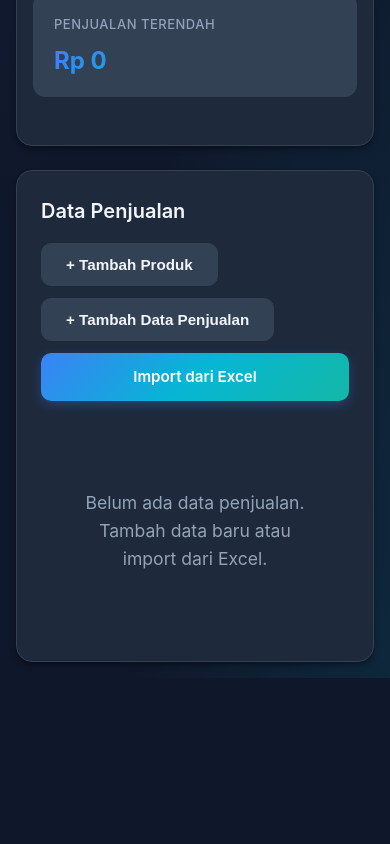
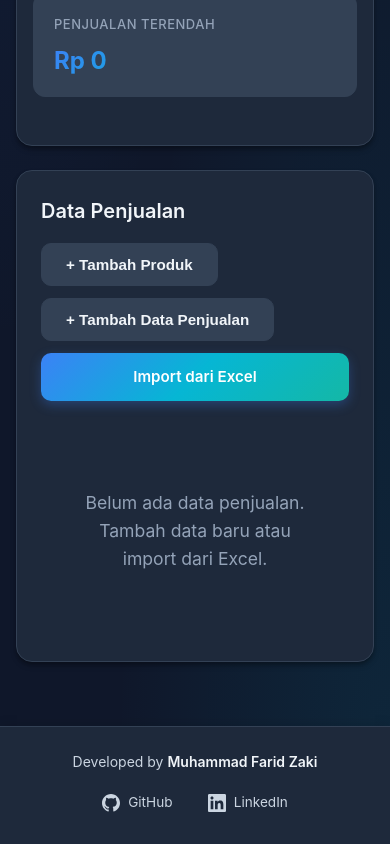
Before and after one commit to Zetakai/aplikasi-analisis-data, a React (Vite) app: page / in a window 390 px wide. Shown: the part 833-1677 px from the top of the page. Before the commit the page ends 1511 px from the top, so only its background shows below. Built offline with nearby package versions, Linux system fonts and the light colour scheme.

Commit message:
Add footer with developer info and social links (GitHub, LinkedIn)

```diff
--- a/src/App.jsx
+++ b/src/App.jsx
@@ -5,6 +5,7 @@
 import DataTable from './components/DataTable'
 import FormPenjualan from './components/FormPenjualan'
 import ProdukForm from './components/ProdukForm'
+import Footer from './components/Footer'
 import {
   calculateStatistics,
   getChartDataByBulan,
@@ -213,6 +214,8 @@
           {notification.message}
         </div>
       )}
+
+      <Footer />
     </div>
   )
 }
--- a/src/components/DataTable.jsx
+++ b/src/components/DataTable.jsx
@@ -116,14 +116,13 @@
                       onClick={(e) => {
                         e.preventDefault()
                         e.stopPropagation()
-                        if (item.id) {
+                        if (item && item.id) {
                           onDelete(item.id)
-                        } else {
-                          console.error('Delete: Item has no ID', item)
                         }
                       }}
                       className={styles.btnDelete}
                       title="Hapus"
+                      aria-label="Hapus data"
                     >
                       🗑️
                     </button>
--- /dev/null
+++ b/src/components/Footer.jsx
@@ -0,0 +1,51 @@
+import styles from '../styles/Footer.module.css'
+
+function Footer() {
+  return (
+    <footer className={styles.footer}>
+      <div className={styles.container}>
+        <p className={styles.text}>
+          Developed by <span className={styles.name}>Muhammad Farid Zaki</span>
+        </p>
+        <div className={styles.links}>
+          <a
+            href="https://github.com/Zetakai"
+            target="_blank"
+            rel="noopener noreferrer"
+            className={styles.link}
+            aria-label="GitHub Profile"
+          >
+            <svg
+              className={styles.icon}
+              viewBox="0 0 24 24"
+              fill="currentColor"
+              xmlns="http://www.w3.org/2000/svg"
+            >
+              <path d="M12 0c-6.626 0-12 5.373-12 12 0 5.302 3.438 9.8 8.207 11.387.599.111.793-.261.793-.577v-2.234c-3.338.726-4.033-1.416-4.033-1.416-.546-1.387-1.333-1.756-1.333-1.756-1.089-.745.083-.729.083-.729 1.205.084 1.839 1.237 1.839 1.237 1.07 1.834 2.807 1.304 3.492.997.107-.775.418-1.305.762-1.604-2.665-.305-5.467-1.334-5.467-5.931 0-1.311.469-2.381 1.236-3.221-.124-.303-.535-1.524.117-3.176 0 0 1.008-.322 3.301 1.23.957-.266 1.983-.399 3.003-.404 1.02.005 2.047.138 3.006.404 2.291-1.552 3.297-1.23 3.297-1.23.653 1.653.242 2.874.118 3.176.77.84 1.235 1.911 1.235 3.221 0 4.609-2.807 5.624-5.479 5.921.43.372.823 1.102.823 2.222v3.293c0 .319.192.694.801.576 4.765-1.589 8.199-6.086 8.199-11.386 0-6.627-5.373-12-12-12z" />
+            </svg>
+            <span>GitHub</span>
+          </a>
+          <a
+            href="https://www.linkedin.com/in/mfzaki/"
+            target="_blank"
+            rel="noopener noreferrer"
+            className={styles.link}
+            aria-label="LinkedIn Profile"
+          >
+            <svg
+              className={styles.icon}
+              viewBox="0 0 24 24"
+              fill="currentColor"
+              xmlns="http://www.w3.org/2000/svg"
+            >
+              <path d="M20.447 20.452h-3.554v-5.569c0-1.328-.027-3.037-1.852-3.037-1.853 0-2.136 1.445-2.136 2.939v5.667H9.351V9h3.414v1.561h.046c.477-.9 1.637-1.85 3.37-1.85 3.601 0 4.267 2.37 4.267 5.455v6.286zM5.337 7.433c-1.144 0-2.063-.926-2.063-2.065 0-1.138.92-2.063 2.063-2.063 1.14 0 2.064.925 2.064 2.063 0 1.139-.925 2.065-2.064 2.065zm1.782 13.019H3.555V9h3.564v11.452zM22.225 0H1.771C.792 0 0 .774 0 1.729v20.542C0 23.227.792 24 1.771 24h20.451C23.2 24 24 23.227 24 22.271V1.729C24 .774 23.2 0 22.222 0h.003z" />
+            </svg>
+            <span>LinkedIn</span>
+          </a>
+        </div>
+      </div>
+    </footer>
+  )
+}
+
+export default Footer
--- a/src/styles/DataTable.module.css
+++ b/src/styles/DataTable.module.css
@@ -103,10 +103,16 @@
 
 .table tbody tr {
   transition: background 0.2s;
+  position: relative;
 }
 
 .table tbody tr:hover {
   background: var(--surface-light);
+}
+
+.table tbody tr td:last-child {
+  position: relative;
+  z-index: 10;
 }
 
 .table tbody tr:last-child td {
@@ -145,8 +151,13 @@
   font-size: 1.1rem;
   line-height: 1;
   position: relative;
-  z-index: 1;
+  z-index: 100;
   pointer-events: auto;
+  display: inline-flex;
+  align-items: center;
+  justify-content: center;
+  min-width: 32px;
+  min-height: 32px;
 }
 
 .btnEdit:hover {
--- /dev/null
+++ b/src/styles/Footer.module.css
@@ -0,0 +1,90 @@
+.footer {
+  background: var(--surface);
+  border-top: 1px solid var(--border);
+  padding: 2rem 1.5rem;
+  margin-top: 3rem;
+  box-shadow: 0 -2px 10px rgba(0, 0, 0, 0.1);
+}
+
+.container {
+  max-width: 1920px;
+  margin: 0 auto;
+  display: flex;
+  flex-direction: column;
+  align-items: center;
+  gap: 1rem;
+}
+
+.text {
+  color: var(--text-secondary);
+  font-size: 0.95rem;
+  margin: 0;
+  text-align: center;
+}
+
+.name {
+  color: var(--text);
+  font-weight: 600;
+}
+
+.links {
+  display: flex;
+  gap: 1.5rem;
+  align-items: center;
+}
+
+.link {
+  display: flex;
+  align-items: center;
+  gap: 0.5rem;
+  color: var(--text-secondary);
+  text-decoration: none;
+  font-size: 0.9rem;
+  transition: all 0.2s ease;
+  padding: 0.5rem 0.75rem;
+  border-radius: 6px;
+}
+
+.link:hover {
+  color: var(--primary);
+  background: var(--surface-light);
+  transform: translateY(-2px);
+}
+
+.icon {
+  width: 20px;
+  height: 20px;
+  transition: transform 0.2s ease;
+}
+
+.link:hover .icon {
+  transform: scale(1.1);
+}
+
+@media (max-width: 768px) {
+  .footer {
+    padding: 1.5rem 1rem;
+  }
+
+  .container {
+    gap: 0.75rem;
+  }
+
+  .text {
+    font-size: 0.875rem;
+  }
+
+  .links {
+    gap: 1rem;
+  }
+
+  .link {
+    font-size: 0.85rem;
+    padding: 0.4rem 0.6rem;
+  }
+
+  .icon {
+    width: 18px;
+    height: 18px;
+  }
+}
```
